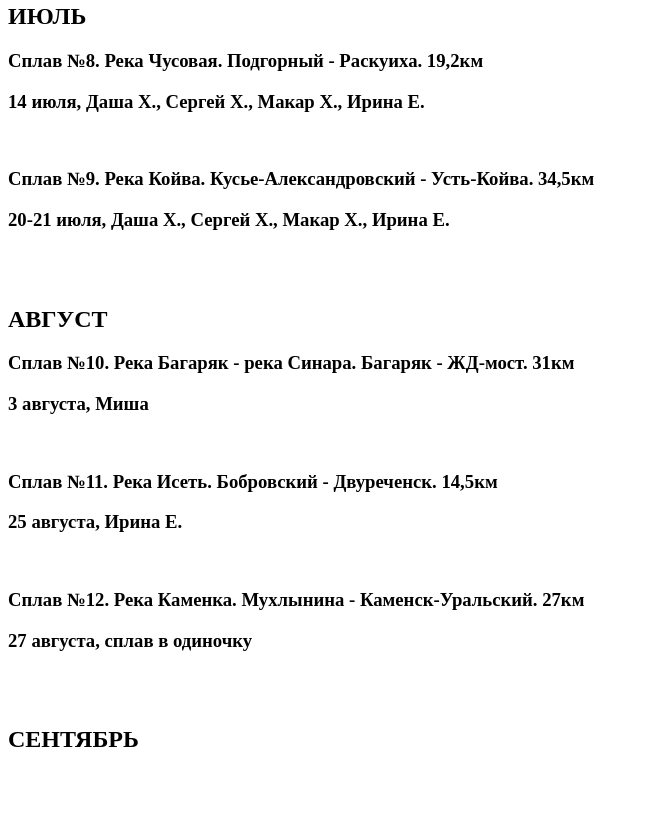
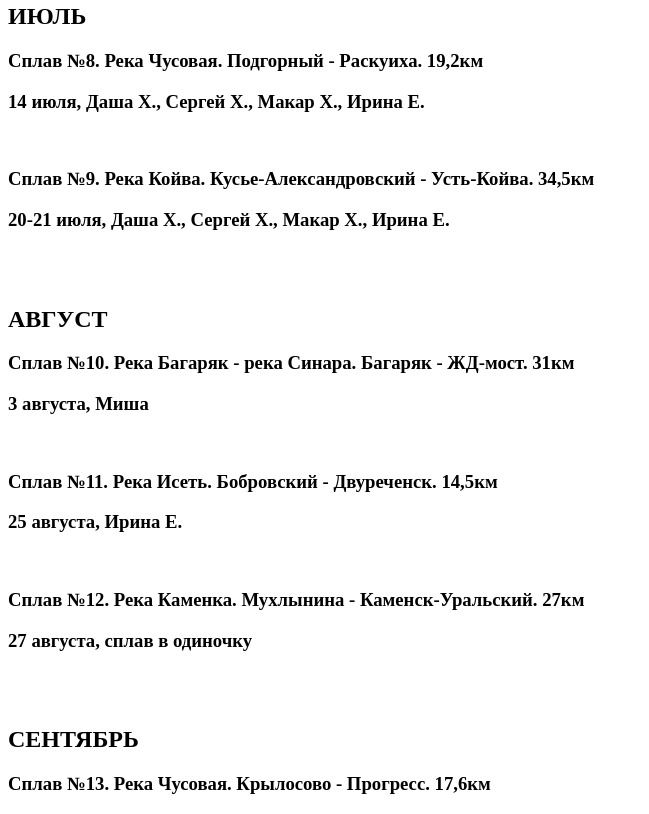
Before and after one commit to SergioB18/test-splavy2024, a plain HTML site: page index.html in a window 1280 px wide. Shown: the part 1686-2500 px from the top of the page, without its empty margins (0-649 px from the left). Before the commit the page ends 2459 px from the top, so only its background shows below. Drawn offline with Linux system fonts and the light colour scheme.

Commit message:
Add descr 1splav on September

```diff
--- a/index.html
+++ b/index.html
@@ -61,5 +61,6 @@
     <br><br>
 
     <h2>СЕНТЯБРЬ</h2>
+    <h3>Сплав №13. Река Чусовая. Крылосово - Прогресс. 17,6км</h3>
 </body>
 </html>
```
